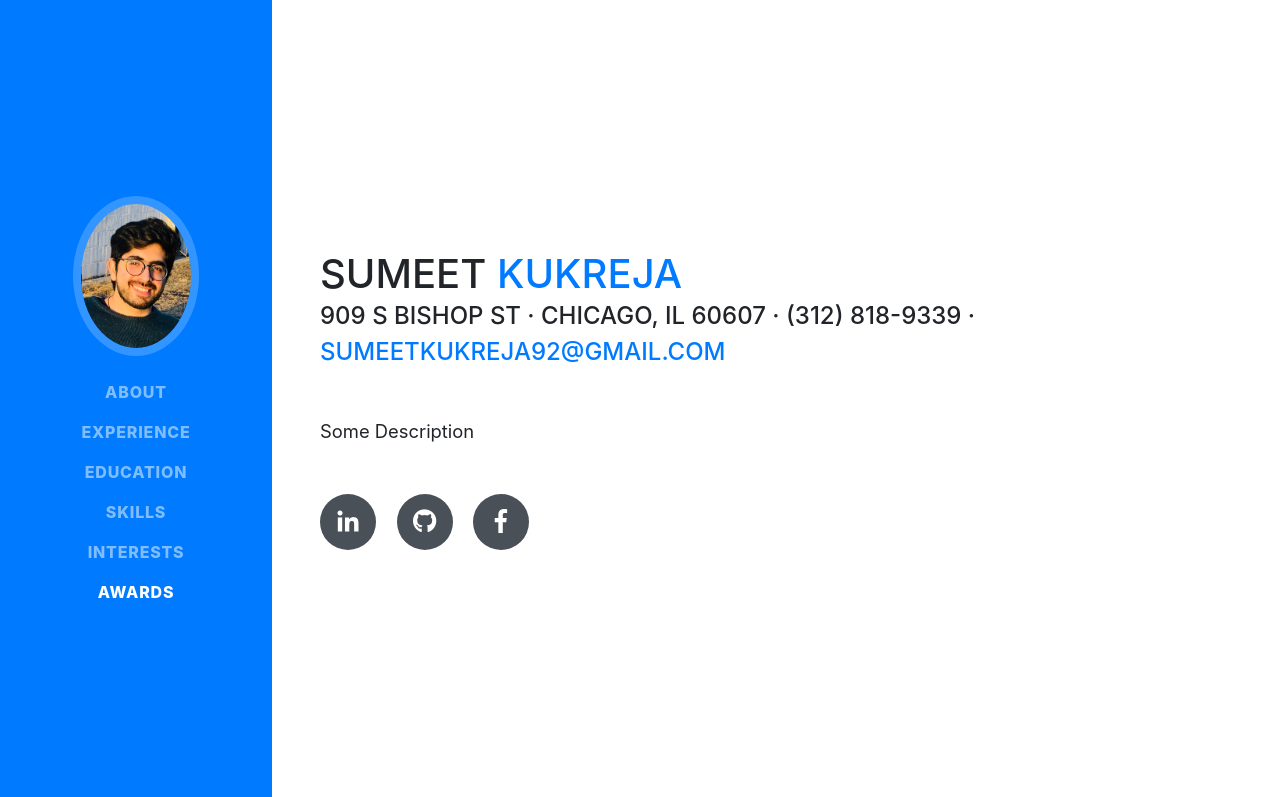
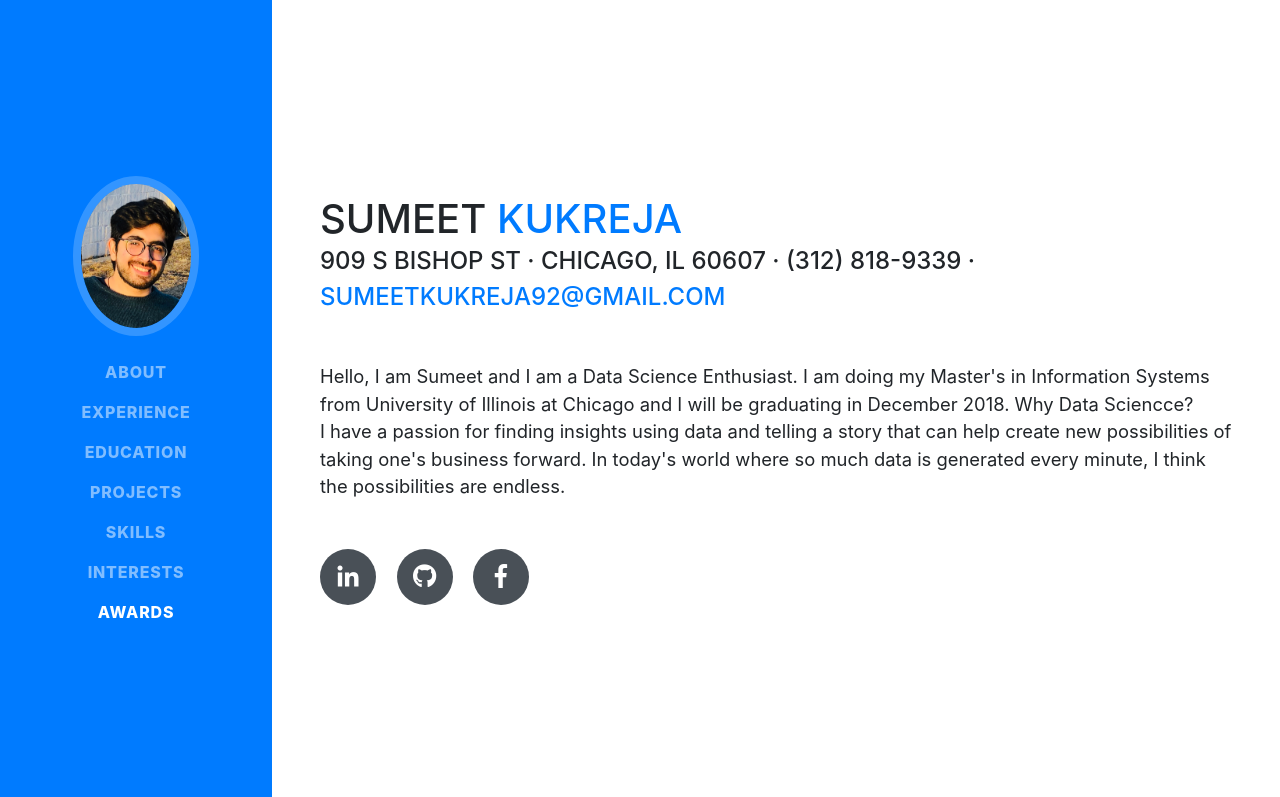
Before and after one commit to sumeetkukreja92/sumeetkukreja92.github.io, a website with bundled scripts: page index.html in a window 1280 px wide. Shown: the top 797 px of the page. Built offline with nearby package versions, Linux system fonts and the light colour scheme; a web font is replaced by a local one.

Commit message:
add description

```diff
--- a/index.html
+++ b/index.html
@@ -47,6 +47,9 @@
             <a class="nav-link js-scroll-trigger" href="#education">Education</a>
           </li>
           <li class="nav-item">
+            <a class="nav-link js-scroll-trigger" href="#Projects">Projects</a>
+          </li>
+          <li class="nav-item">
             <a class="nav-link js-scroll-trigger" href="#skills">Skills</a>
           </li>
           <li class="nav-item">
@@ -69,7 +72,13 @@
           <div class="subheading mb-5">909 S Bishop St · Chicago, IL 60607 · (312) 818-9339 ·
             <a href="mailto:sumeetkukreja92@gmail.com">sumeetkukreja92@gmail.com</a>
           </div>
-          <p class="lead mb-5">Some Description</p>
+          <p class="lead mb-5">Hello, I am Sumeet and I am a Data Science Enthusiast. I am doing my Master's in Information
+                               Systems from University of Illinois at Chicago and I will be graduating in December 2018.
+                               Why Data Sciencce?
+                               <br/>
+                               I have a passion for finding insights using data and telling a story that can help create
+                               new possibilities of taking one's business forward. In today's world where so much data
+                               is generated every minute, I think the possibilities are endless.</p>
           <div class="social-icons">
             <a href="https://www.linkedin.com/in/sumeetkukreja/">
               <i class="fab fa-linkedin-in"></i>
```
